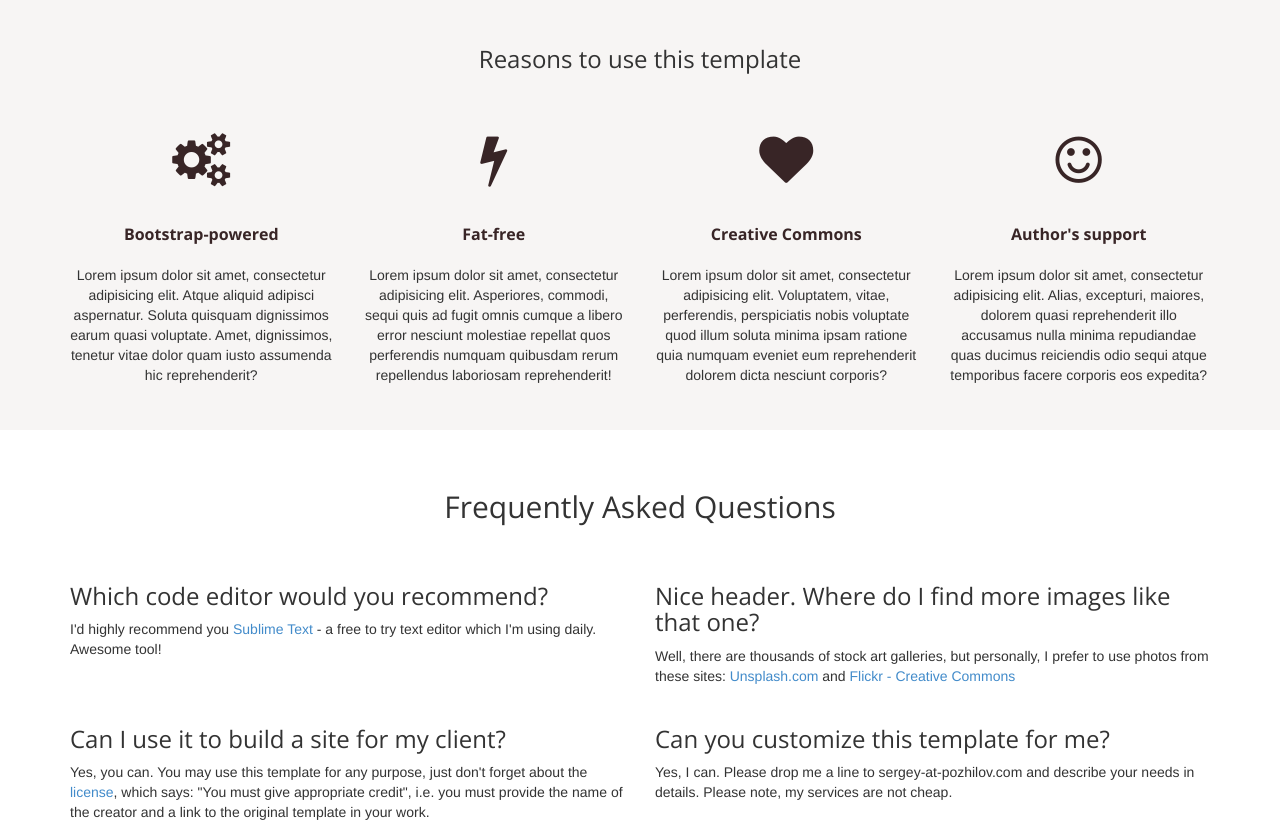
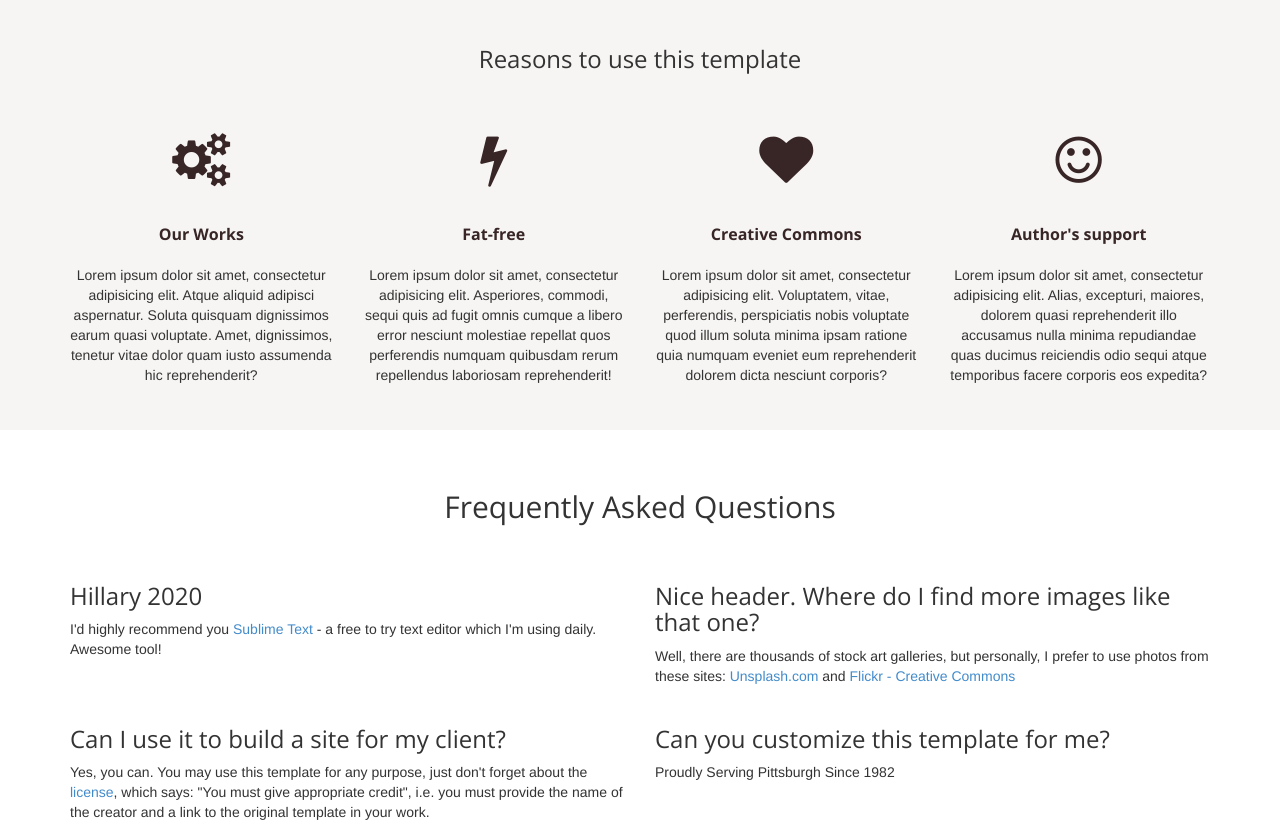
Before and after one commit to andrewclinton3/elite, a plain HTML site: page index.html in a window 1280 px wide. Shown: the part 760-1595 px from the top of the page. Drawn offline with nearby package versions, Linux system fonts and the light colour scheme.

Commit message:
Update index.html

```diff
--- a/index.html
+++ b/index.html
@@ -84,7 +84,7 @@
 
 			<div class="row">
 				<div class="col-md-3 col-sm-6 highlight">
-					<div class="h-caption"><h4><i class="fa fa-cogs fa-5"></i>Bootstrap-powered</h4></div>
+					<div class="h-caption"><h4><i class="fa fa-cogs fa-5"></i>Our Works</h4></div>
 					<div class="h-body text-center">
 						<p>Lorem ipsum dolor sit amet, consectetur adipisicing elit. Atque aliquid adipisci aspernatur. Soluta quisquam dignissimos earum quasi voluptate. Amet, dignissimos, tenetur vitae dolor quam iusto assumenda hic reprehenderit?</p>
 					</div>
@@ -121,7 +121,7 @@
 
 		<div class="row">
 			<div class="col-sm-6">
-				<h3>Which code editor would you recommend?</h3>
+				<h3>Hillary 2020</h3>
 				<p>I'd highly recommend you <a href="http://www.sublimetext.com/">Sublime Text</a> - a free to try text editor which I'm using daily. Awesome tool!</p>
 			</div>
 			<div class="col-sm-6">
@@ -143,7 +143,7 @@
 			</div>
 			<div class="col-sm-6">
 				<h3>Can you customize this template for me?</h3>
-				<p>Yes, I can. Please drop me a line to sergey-at-pozhilov.com and describe your needs in details. Please note, my services are not cheap.</p>
+				<p>Proudly Serving Pittsburgh Since 1982</p>
 			</div>
 		</div> <!-- /row -->
 
```
